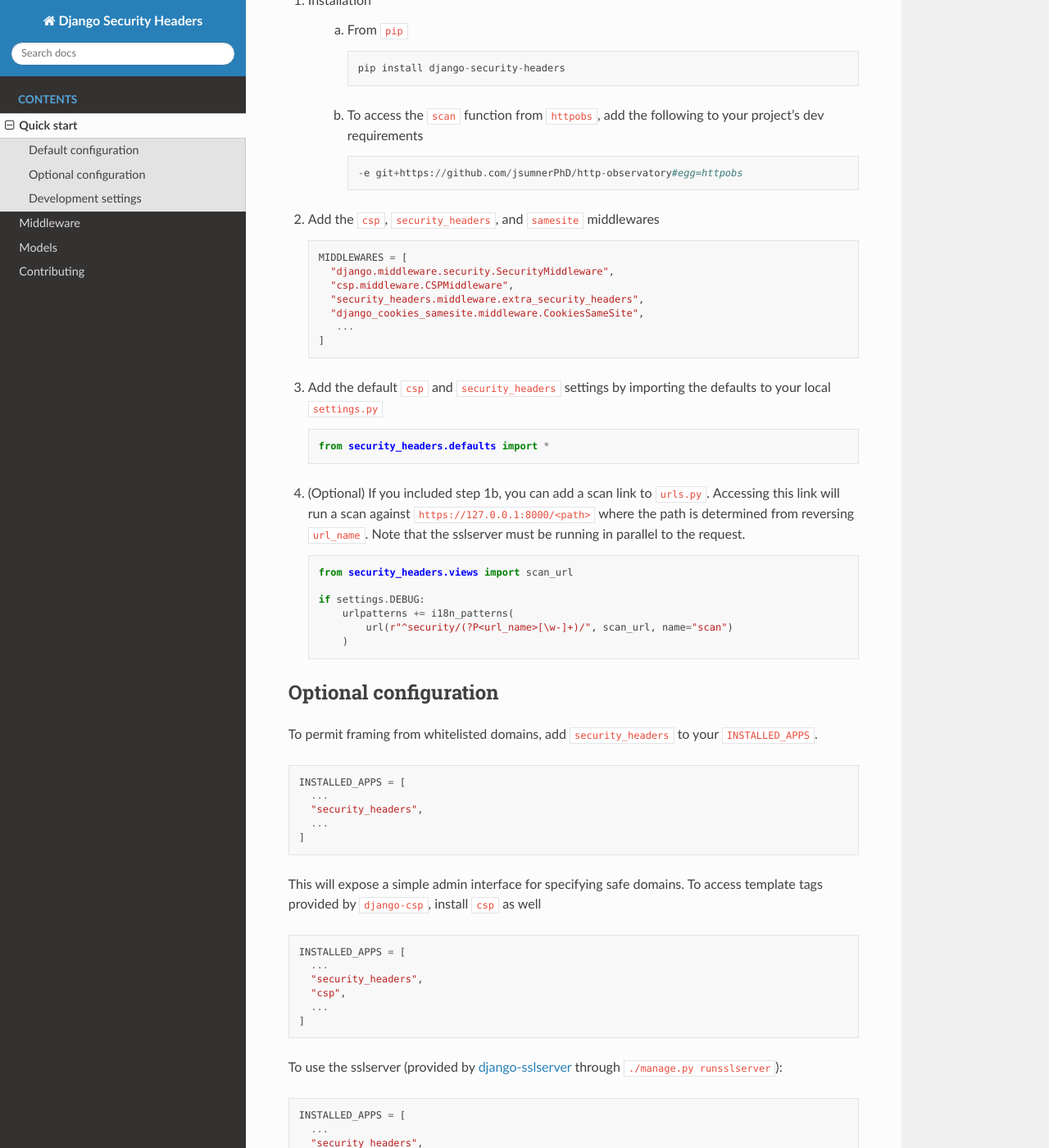
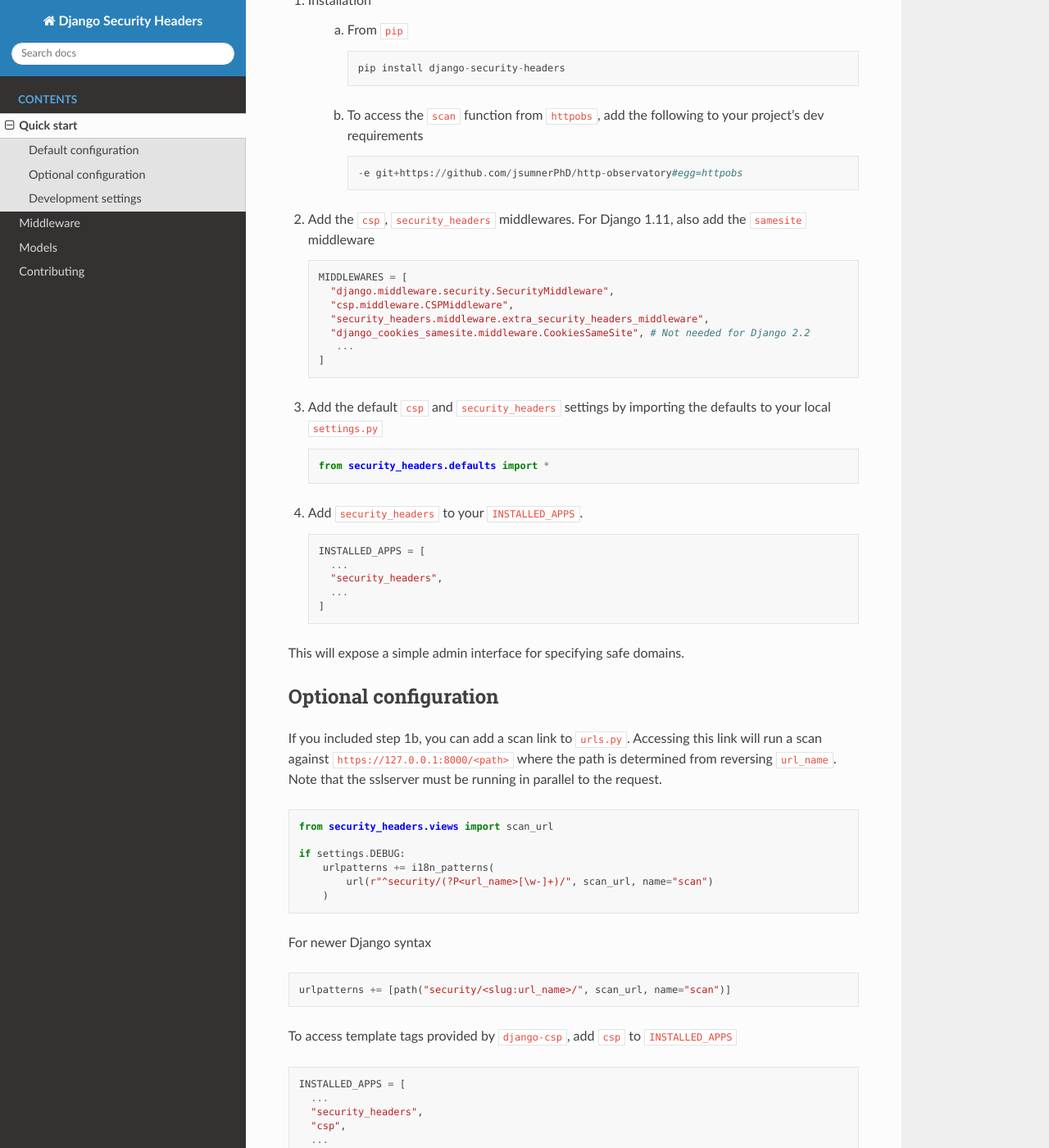
Before and after one commit to rogue707Dev/Django-security-headers, a Sphinx documentation site: the page built from docs/quickstart.rst, in a window 1280 px wide and 1400 px high, scrolled down 275 px. Shown: the whole window at 82% size. Built offline with Sphinx 7.4.7 and the Read the Docs theme 2.0.0, drawn with Linux system fonts in a browser that asks for light colours.

Commit message:
Update docs.

```diff
--- a/docs/contributing.rst
+++ b/docs/contributing.rst
@@ -16,11 +16,11 @@
     python security_headers.py runserver
 
 
-4. To run tests or to get http-observatory scan report, start a secure localhost (at 127.0.0.1:8000) to enable https ::
+4. To get http-observatory scan report, start a separate secure localhost (at 127.0.0.1:8000) to enable https and then navigate to the /scan/<name of url> from runserver  ::
 
     python security_headers.py runsslserver
 
 
-5. Run test suite as a separate process ::
+5. To run test suite ::
 
     pytest
--- a/docs/index.rst
+++ b/docs/index.rst
@@ -17,4 +17,6 @@
 Introduction
 ============
 
-Security Headers is a simple app for Django 1.11-LTS (originally inspired by Scott Helme's `securityheaders.com <https://securityheaders.com>`_) that adds some configurable security headers to all Django responses.  It works in parallel with the excellent `Django-CSP <https://github.com/mozilla/django-csp>`_ package and is self-tested using the `Http Observatory <https://github.com/mozilla/http-observatory>`_ both maintained by Mozilla.  It also relies on the `django-cookies-samesite <https://github.com/jotes/django-cookies-samesite>`_ package to add the samesite flag to session and csrf cookies.  The goal of this package is to provide a basic framework for achieving an A+ grade.
+Security Headers is a simple app for Django 1.11-LTS and 2.2-LTS that adds some configurable security headers to all Django responses.  It was originally inspired by Scott Helme's `securityheaders.com <https://securityheaders.com>`_ and works in parallel with the excellent `Django-CSP <https://github.com/mozilla/django-csp>`_ package by Mozilla.  It is self-tested using the `Http Observatory <https://github.com/mozilla/http-observatory>`_ (also by Mozilla).
+
+For Django 1.11, it relies on the `django-cookies-samesite <https://github.com/jotes/django-cookies-samesite>`_ package to add the samesite flag to session and csrf cookies.  The goal of this package is to provide a basic framework for achieving an A+ grade from the Observatory.
--- a/docs/quickstart.rst
+++ b/docs/quickstart.rst
@@ -20,13 +20,13 @@
         -e git+https://github.com/jsumnerPhD/http-observatory#egg=httpobs
 
 
-2. Add the ``csp``, ``security_headers``, and ``samesite`` middlewares ::
+2. Add the ``csp``, ``security_headers`` middlewares.  For Django 1.11, also add the ``samesite`` middleware  ::
 
     MIDDLEWARES = [
       "django.middleware.security.SecurityMiddleware",
       "csp.middleware.CSPMiddleware",
-      "security_headers.middleware.extra_security_headers",
-      "django_cookies_samesite.middleware.CookiesSameSite",
+      "security_headers.middleware.extra_security_headers_middleware",
+      "django_cookies_samesite.middleware.CookiesSameSite", # Not needed for Django 2.2
        ...
     ]
 
@@ -34,7 +34,22 @@
 
     from security_headers.defaults import *
 
-4. (Optional) If you included step 1b, you can add a scan link to ``urls.py``.  Accessing this link will run a scan against ``https://127.0.0.1:8000/<path>`` where the path is determined from reversing ``url_name``.  Note that the sslserver must be running in parallel to the request.  ::
+
+4. Add ``security_headers`` to your ``INSTALLED_APPS``.  ::
+
+    INSTALLED_APPS = [
+      ...
+      "security_headers",
+      ...
+    ]
+
+This will expose a simple admin interface for specifying safe domains.
+
+
+Optional configuration
+----------------------
+
+If you included step 1b, you can add a scan link to ``urls.py``.  Accessing this link will run a scan against ``https://127.0.0.1:8000/<path>`` where the path is determined from reversing ``url_name``.  Note that the sslserver must be running in parallel to the request.  ::
 
     from security_headers.views import scan_url
 
@@ -43,19 +58,12 @@
             url(r"^security/(?P<url_name>[\w-]+)/", scan_url, name="scan")
         )
 
+For newer Django syntax ::
 
-Optional configuration
-----------------------
+    urlpatterns += [path("security/<slug:url_name>/", scan_url, name="scan")]
 
-To permit framing from whitelisted domains, add ``security_headers`` to your ``INSTALLED_APPS``.  ::
 
-    INSTALLED_APPS = [
-      ...
-      "security_headers",
-      ...
-    ]
-
-This will expose a simple admin interface for specifying safe domains.  To access template tags provided by ``django-csp``, install ``csp`` as well  ::
+To access template tags provided by ``django-csp``, add ``csp`` to ``INSTALLED_APPS``  ::
 
     INSTALLED_APPS = [
       ...
@@ -64,7 +72,7 @@
       ...
     ]
 
-To use the sslserver (provided by `django-sslserver <https://github.com/teddziuba/django-sslserver>`_ through ``./manage.py runsslserver``)::
+To use the sslserver (provided by `django-sslserver <https://github.com/teddziuba/django-sslserver>`_ through ``./manage.py runsslserver``) ::
 
     INSTALLED_APPS = [
       ...
```
